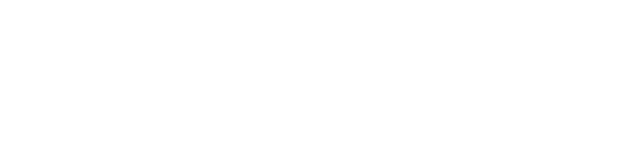
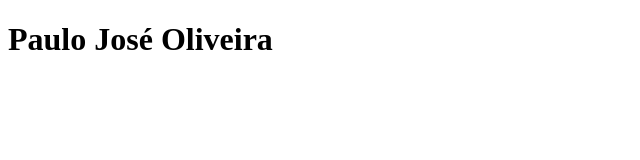
Before and after one commit to eikerorion/teste2, a plain HTML site: page index.html in a window 1280 px wide. Shown: the whole page, without its empty margins (0-640 px from the left). Drawn offline with Linux system fonts and the light colour scheme.

Commit message:
Minhas alteraçoes

```diff
--- a/index.html
+++ b/index.html
@@ -7,6 +7,6 @@
     <title>Document</title>
 </head>
 <body>
-
+    <h1>Paulo José Oliveira</h1>
 </body>
 </html>
```
